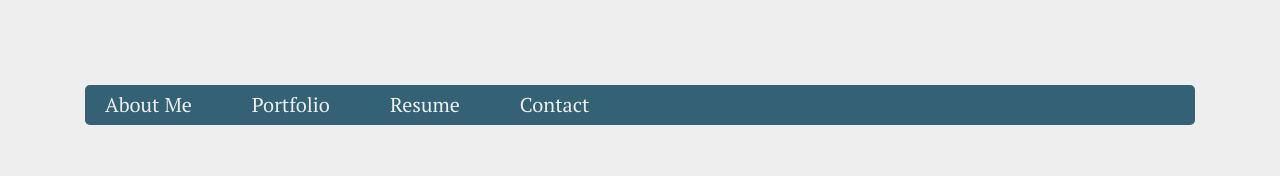
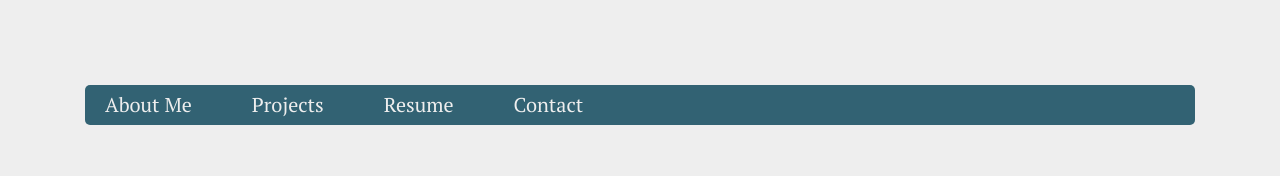
Before and after one commit to jaxson-lybbert/Portfolio, a React (Create React App) app in the folder client/: page / in a window 1280 px wide. Shown: the top 176 px of the page. Built offline with nearby package versions, Linux system fonts and the light colour scheme.

Commit message:
Renamed nav bar

```diff
--- a/client/src/components/Nav.js
+++ b/client/src/components/Nav.js
@@ -7,11 +7,11 @@ function Nav() {
         About Me
       </Link>
       <Link
-        to={"/portfolio"}
+        to={"/projects"}
         className="nav-item"
         style={{ marginRight: "2rem" }}
       >
-        Portfolio
+        Projects
       </Link>
       <Link to={"/resume"} className="nav-item" style={{ marginRight: "2rem" }}>
         Resume
```
